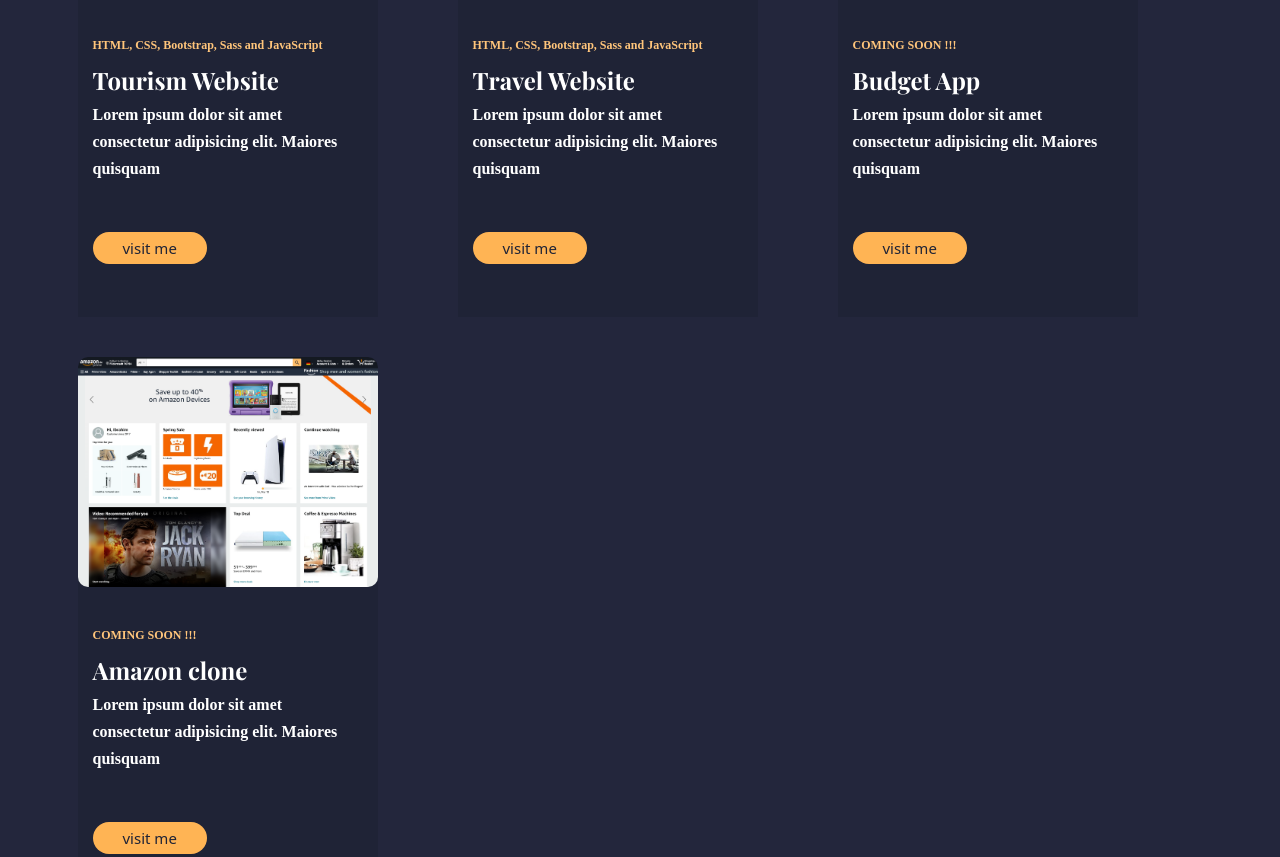
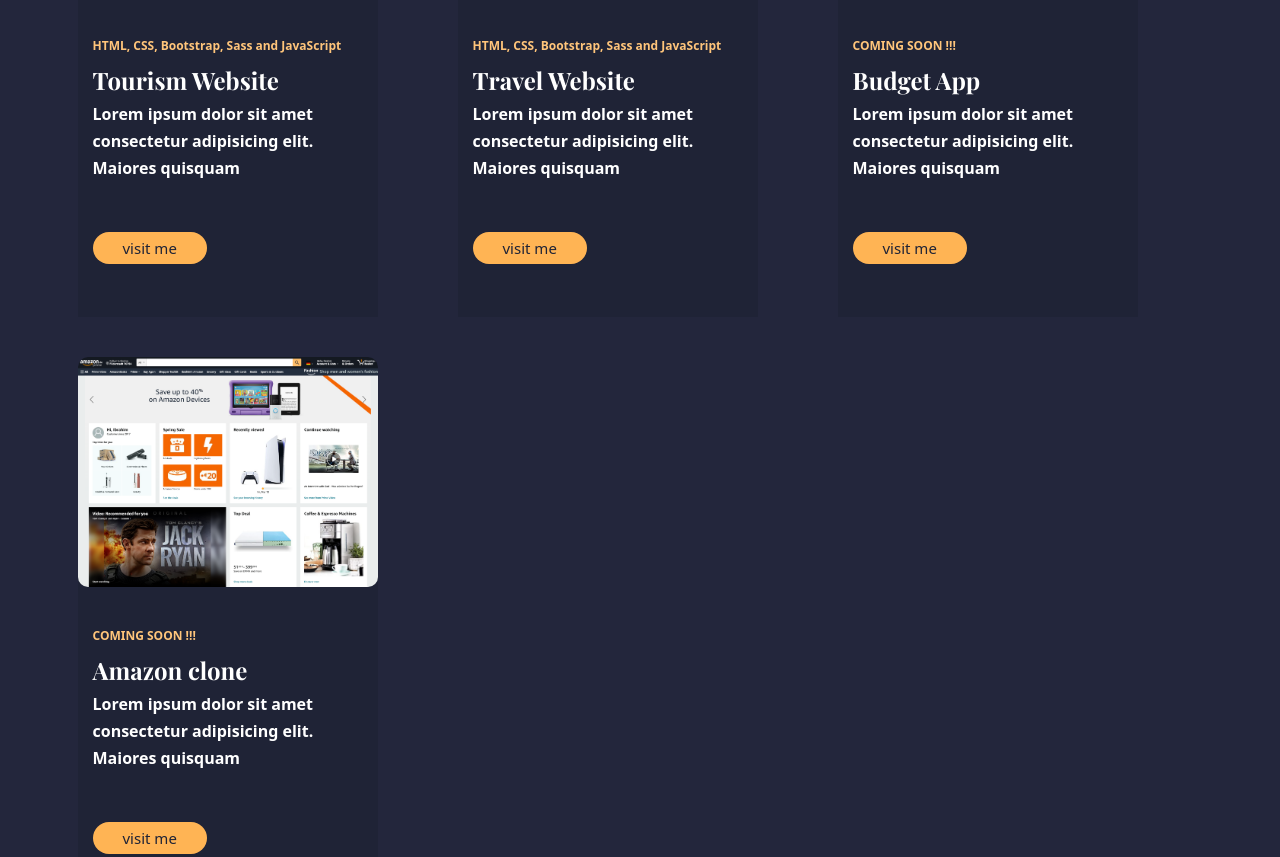
Before and after one commit to Oluwasijibomi/portfolio-project, a website: page index.html in a window 1280 px wide. Shown: the part 1327-2184 px from the top of the page. Drawn offline with nearby package versions, Linux system fonts and the light colour scheme.

Commit message:
font family change on project card

```diff
--- a/sass/_base.scss
+++ b/sass/_base.scss
@@ -500,7 +500,7 @@
   }
 
   .p-details {
-    font-family: HK Grotesk;
+
     font-style: normal;
     font-weight: bold;
     font-size: 1.2rem;
@@ -509,7 +509,7 @@
   }
 
   .p-details-1 {
-    font-family: HK Grotesk;
+
     font-style: normal;
     font-weight: bold;
     font-size: 16px;
```
Also changed, not shown: css/style.css.
